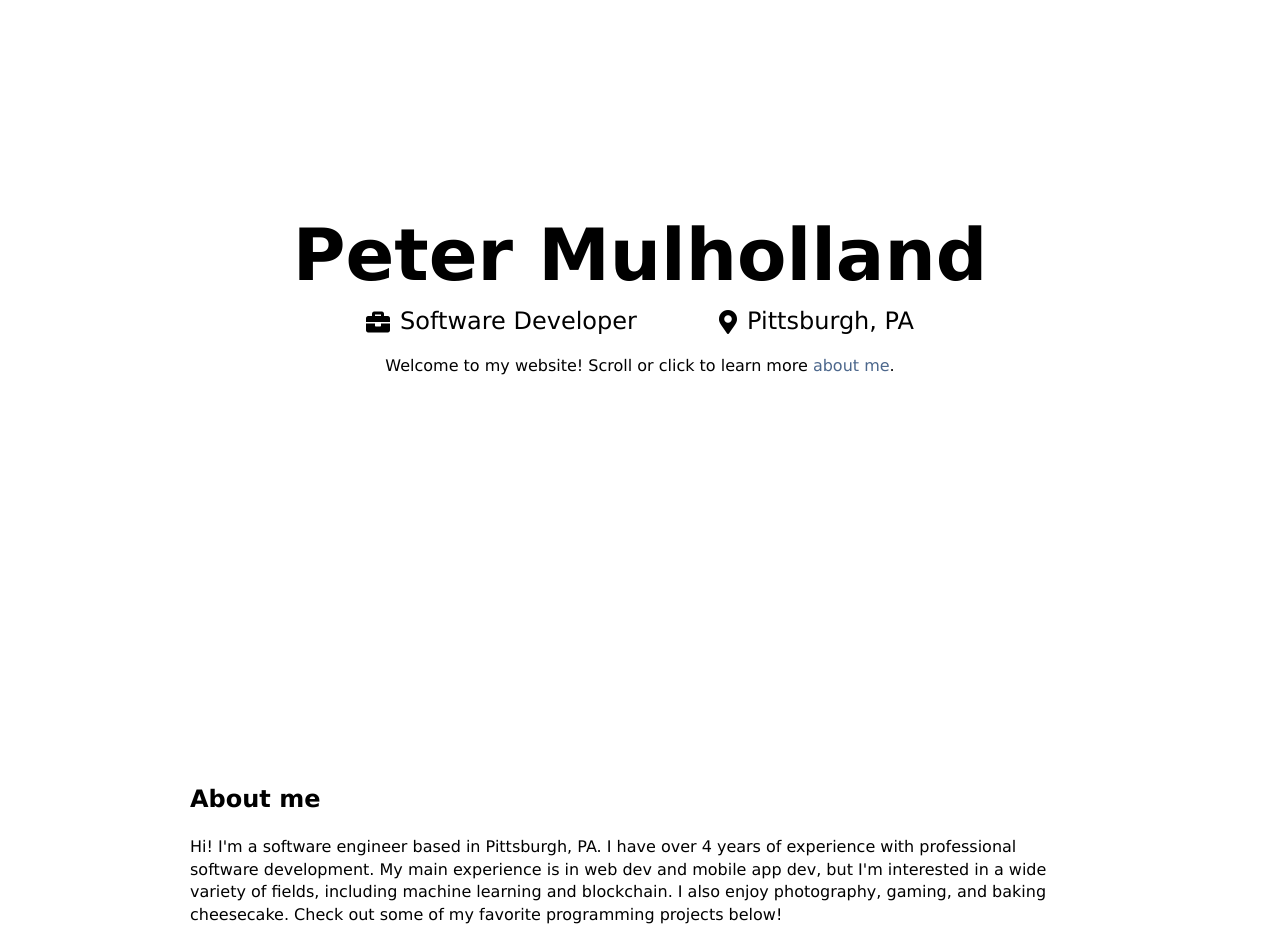
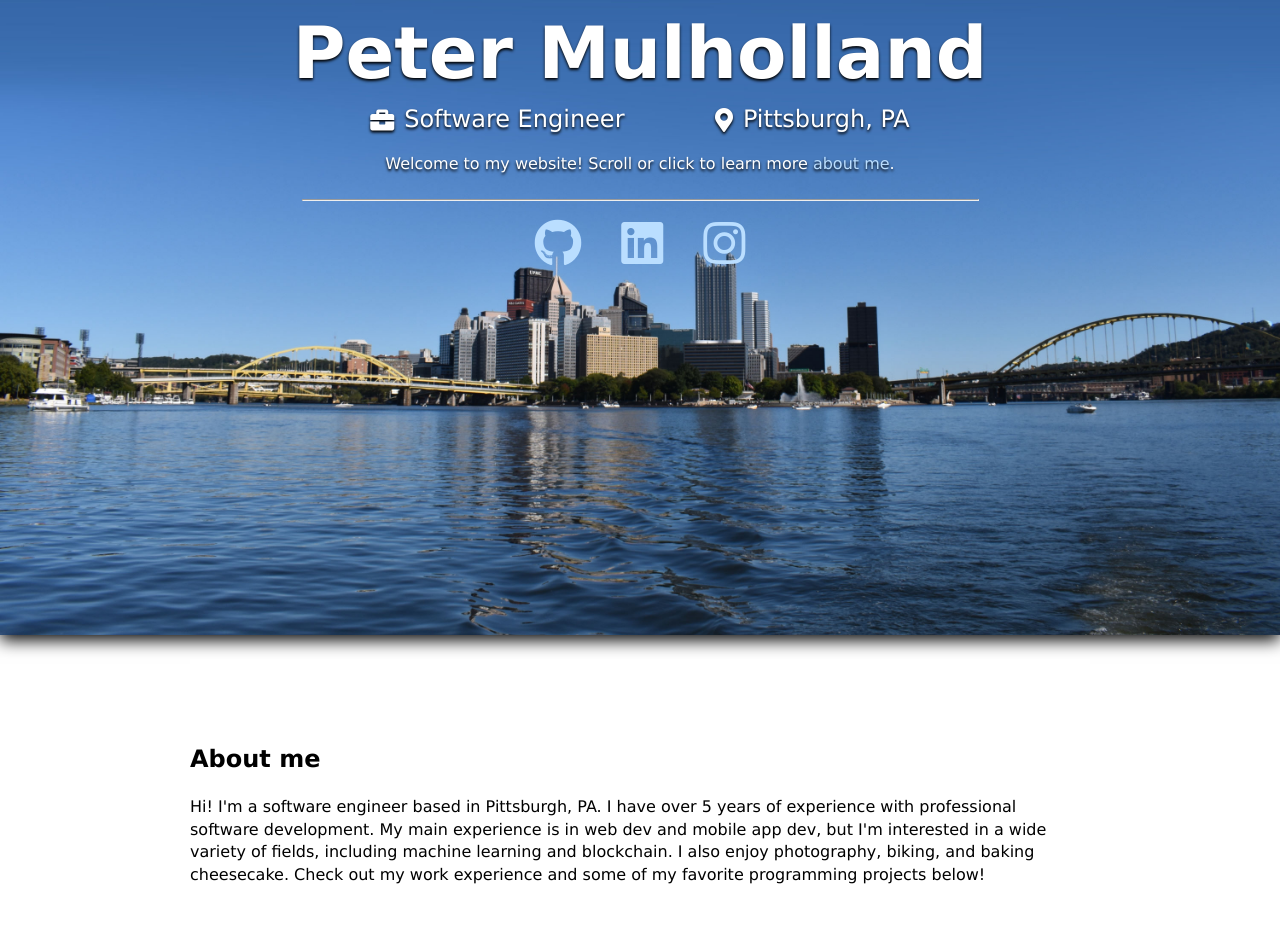
Before and after one commit to pmulholland42/personal-website, a plain HTML site: page index.html in a window 1280 px wide. Shown: the part 165-1094 px from the top of the page. Drawn offline with Linux system fonts and the light colour scheme.

Commit message:
Add header image

```diff
--- a/index.html
+++ b/index.html
@@ -1,9 +1,9 @@
 <!DOCTYPE html>
 
-<html>
+<html lang="en">
   <head>
     <meta charset="UTF-8" />
-    <meta name="theme-color" content="#4c678c" />
+    <meta name="theme-color" content="#285192" />
     <link rel="stylesheet" type="text/css" href="styles.css" />
     <link
       rel="stylesheet"
@@ -25,13 +25,13 @@
       </div>
     </div>
 
-    <section id="home">
+    <section id="home" class="home-section">
       <div class="main-header">
         <h1 class="main-header-title">Peter Mulholland</h1>
         <div class="main-header-subtitle-container">
           <div class="main-header-subtitle">
             <i class="fas fa-briefcase" style="margin-right: 10px"></i>Software
-            Developer
+            Engineer
           </div>
           <div class="main-header-subtitle">
             <i class="fas fa-map-marker-alt" style="margin-right: 10px"></i
@@ -40,25 +40,51 @@
         </div>
         <p class="summary-paragraph">
           Welcome to my website! Scroll or click to learn more
-          <a href="#aboutme">about me</a>.
+          <a href="#aboutme" class="about-me-link">about me</a>.
         </p>
+        <hr class="header-hr" />
+        <div>
+          <div class="contact-method">
+            <a
+              href="https://github.com/pmulholland42"
+              class="header-icon fab fa-github contact-method-icon"
+              title="GitHub: pmulholland42"
+              target="_blank"
+              rel="noopener noreferrer"
+            ></a>
+            <a
+              href="https://www.linkedin.com/in/peter-mulholland/"
+              class="header-icon fab fa-linkedin contact-method-icon"
+              title="LinkedIn"
+              target="_blank"
+              rel="noopener noreferrer"
+            ></a>
+            <a
+              href="https://www.instagram.com/pmulholland42/"
+              class="header-icon fab fa-instagram contact-method-icon"
+              title="Instagram"
+              target="_blank"
+              rel="noopener noreferrer"
+            ></a>
+          </div>
+        </div>
       </div>
     </section>
 
-    <section id="aboutme">
+    <section id="aboutme" class="content-section">
       <h2>About me</h2>
 
       <div class="text-section">
-        Hi! I'm a software engineer based in Pittsburgh, PA. I have over 4 years
+        Hi! I'm a software engineer based in Pittsburgh, PA. I have over 5 years
         of experience with professional software development. My main experience
         is in web dev and mobile app dev, but I'm interested in a wide variety
         of fields, including machine learning and blockchain. I also enjoy
-        photography, gaming, and baking cheesecake. Check out some of my
-        favorite programming projects below!
+        photography, biking, and baking cheesecake. Check out my work experience
+        and some of my favorite programming projects below!
       </div>
     </section>
 
-    <section id="resume">
+    <section id="resume" class="content-section">
       <div class="text-section">
         <h2>Resume</h2>
         <div>
@@ -93,7 +119,7 @@
                 </li>
                 <li>
                   Sharing knowledge with the team by planning and hosting code
-                  review and lunch & learn meetings
+                  review meetings and lunch & learn meetings
                 </li>
               </ul>
             </div>
@@ -117,8 +143,8 @@
               </div>
               <ul style="font-size: 1em">
                 <li>
-                  Designed and developed a new mobile application from the
-                  ground up
+                  Led the design and development of a new mobile application
+                  from the ground up
                 </li>
                 <li>
                   Worked with React Native in the frontend and .NET Core in the
@@ -126,7 +152,8 @@
                 </li>
                 <li>Wrote documentation and participated in code reviews</li>
                 <li>
-                  Met with product owners to understand and refine requirements
+                  Worked closely with product owners to understand and refine
+                  requirements
                 </li>
                 <li>
                   Worked with other developers and UI designers to design
@@ -134,7 +161,7 @@
                 </li>
                 <li>
                   Led an initiative to improve testing by adding unit tests for
-                  our app's API
+                  API endpoints
                 </li>
               </ul>
             </div>
@@ -213,7 +240,9 @@
         <br />
         <div>
           Won first place at
-          <a href="http://steelhacks.com/">SteelHacks 2017</a>
+          <a href="https://steelhacks2017.devpost.com/project-gallery"
+            >SteelHacks 2017</a
+          >
         </div>
 
         <h3>Coursework</h3>
@@ -229,7 +258,7 @@
       </div>
     </section>
 
-    <section id="portfolio">
+    <section id="portfolio" class="content-section">
       <h2>Portfolio</h2>
       <p>Check out some projects I've worked on:</p>
 
@@ -292,7 +321,8 @@
 
           <p>
             A 2D browser game that you can control with your phone. I developed
-            this at SteelHacks 2017 with Tyler Bobik, Andrew Masih, and Dan
+            this at SteelHacks 2017 with
+            <a href="http://bobik.co">Tyler Bobik</a>, Andrew Masih, and Dan
             Critchfield. We won first place for it!
           </p>
           <div class="link-button-container">
@@ -385,7 +415,7 @@
       </div>
     </section>
 
-    <section id="contact">
+    <section id="contact" class="content-section">
       <h2>Contact Me</h2>
       <p>
         Please don't hesitate to reach out if you have questions, want to
@@ -431,11 +461,11 @@
       </div>
     </section>
 
-    <section>
+    <section class="content-section">
       <hr />
       <div class="footer">
-        <div style="display: flex; align-items: flex-end"></div>
-        <div>Site last updated: 29 March 2022</div>
+        <div><a href="#home">Background photo</a> by Peter Mulholland</div>
+        <div>Site last updated: 20 May 2022</div>
       </div>
     </section>
   </body>
--- a/styles.css
+++ b/styles.css
@@ -3,19 +3,17 @@ html {
 }
 
 body {
-  margin: auto;
-  max-width: 900px;
   line-height: 1.4;
   font-size: 1em;
   color: black;
   font-family: Verdana, Geneva, Tahoma, sans-serif;
-  padding: 0 10px;
   background-color: white;
+  margin: 0;
 }
 
 a {
   text-decoration: none;
-  color: #4c678c;
+  color: #285192;
 }
 
 h1 {
@@ -38,12 +36,27 @@ h4 {
   justify-content: center;
   width: 100%;
   height: 4rem;
+  top: 0;
   left: 0;
-  background-color: #4c678c;
+  background-color: #285192;
+  z-index: 10;
 }
 
-section {
+.content-section {
   padding-top: 4rem;
+  max-width: 900px;
+  margin: auto;
+  background-color: white;
+}
+
+.home-section {
+  height: 100vh;
+  background-image: url("assets/header-background.jpg");
+  background-color: #396aae;
+  background-size: cover;
+  background-position: center;
+  box-shadow: 0 0.3rem 1rem black;
+  margin-bottom: 1.5rem;
 }
 
 .menu-header {
@@ -62,8 +75,12 @@ section {
   display: flex;
   justify-content: center;
   align-items: center;
-  height: 100vh;
+  height: 75vh;
   flex-direction: column;
+  max-width: 900px;
+  margin: auto;
+  color: white;
+  text-shadow: 0 2px 3px black;
 }
 
 .main-header-title {
@@ -86,6 +103,15 @@ section {
   text-align: center;
 }
 
+.about-me-link {
+  color: #badeff;
+}
+
+.header-hr {
+  color: #6c98c1;
+  width: 75%;
+}
+
 .footer {
   display: flex;
   flex-wrap: wrap;
@@ -100,6 +126,19 @@ section {
   padding: 5px 10px 0 5px;
   color: black;
   font-size: 2em;
+}
+
+.header-icon {
+  margin: 10px 20px 0 20px;
+  color: #badeff;
+  font-size: 2em;
+  text-shadow: none;
+  transition: translate 200ms ease-out 100ms;
+  translate: 0;
+}
+
+.header-icon:hover {
+  translate: 0 -0.4rem;
 }
 
 .project {
@@ -174,7 +213,7 @@ section {
   padding: 3px 8px 3px 8px;
   margin: 3px 0 3px 25px;
   border-radius: 100px;
-  background-color: #256e5e;
+  background-color: #0c6f5e;
   color: white;
   height: fit-content;
   white-space: nowrap;
@@ -187,8 +226,8 @@ section {
 
 .link-button {
   border-radius: 0.5rem;
-  background-color: #4c678c;
-  padding: 5px;
+  background-color: #285192;
+  padding: 5px 10px 5px 10px;
   color: white;
   margin-right: 10px;
 }
@@ -303,8 +342,12 @@ section {
     height: 10rem;
   }
 
-  section {
+  .content-section {
     padding-top: 10rem;
+  }
+
+  .main-header {
+    height: 70vh;
   }
 
   .main-header-subtitle-container {
```
Also changed, not shown: assets/header-background.jpg (added), 1 other file.
